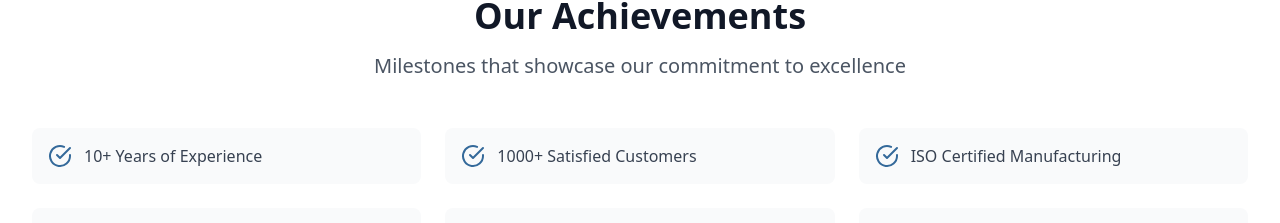
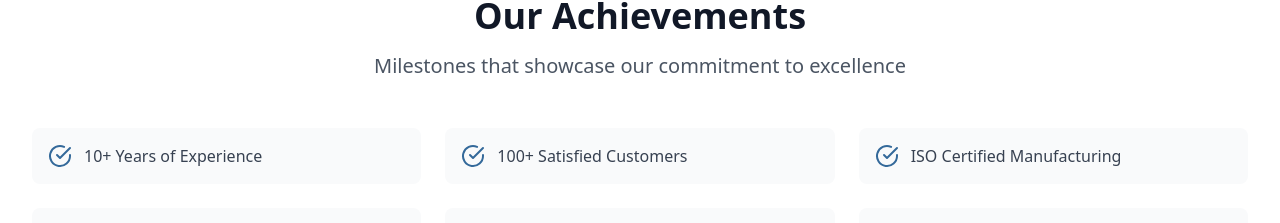
Before and after one commit to abdulsamea/ramal-industries, a React (Vite) app: page /about in a window 1280 px wide. Shown: the part 1388-1611 px from the top of the page. Built offline with nearby package versions, Linux system fonts and the light colour scheme; no server answers.

Commit message:
Updated About.tsx

```diff
--- a/src/pages/About.tsx
+++ b/src/pages/About.tsx
@@ -25,7 +25,7 @@ const About: React.FC = () => {
 
   const achievements = [
     '10+ Years of Experience',
-    '1000+ Satisfied Customers',
+    '100+ Satisfied Customers',
     'ISO Certified Manufacturing',
     '24/7 Customer Support',
     'Pan-India Delivery Network',
```
